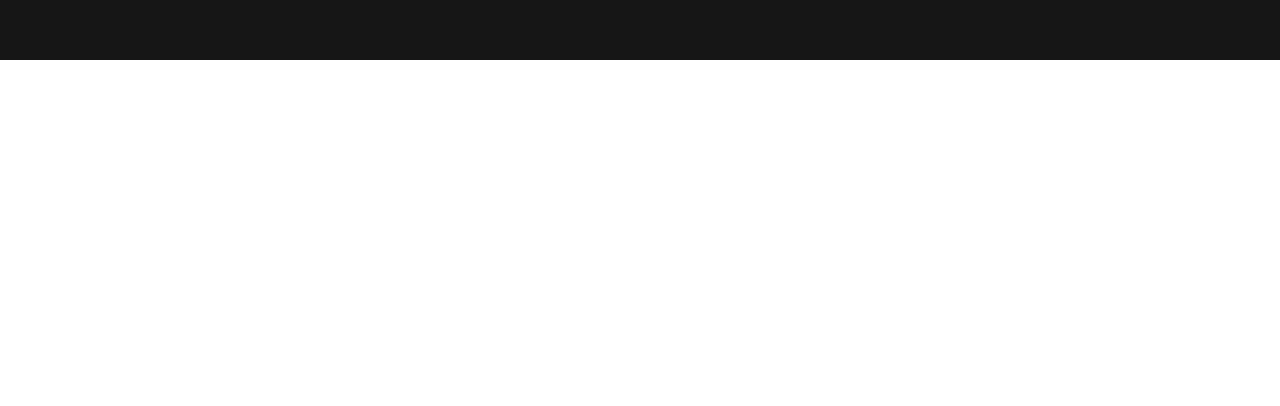
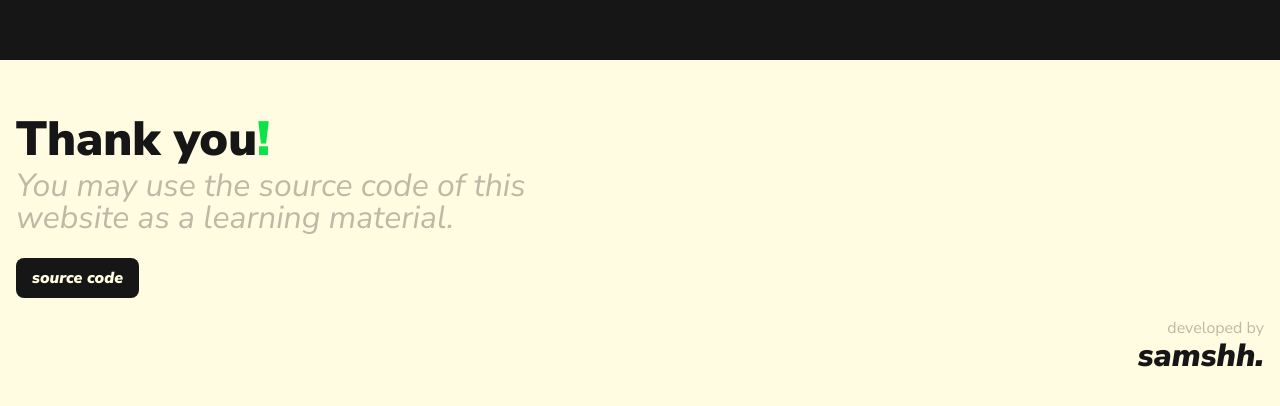
Before and after one commit to Samshh/GSAPWs-Website, a React (Vite) app: page / in a window 1280 px wide. Shown: the part 2340-2746 px from the top of the page. Before the commit the page ends 2400 px from the top, so only its background shows below. Built offline with nearby package versions, Linux system fonts and the light colour scheme.

Commit message:
added footer

```diff
--- a/src/App.tsx
+++ b/src/App.tsx
@@ -2,6 +2,7 @@ import HeroPage from "./pages/hero";
 import IntroductionPage from "./pages/introduction";
 import PrereqPage from "./pages/prereq";
 import { ReactLenis } from "@studio-freight/react-lenis";
+import FooterPage from "./pages/footer";
 
 export default function App() {
   return (
@@ -31,6 +32,9 @@ export default function App() {
         <div>
           <PrereqPage />
         </div>
+        <div>
+          <FooterPage />
+        </div>
       </ReactLenis>
     </main>
   );
--- /dev/null
+++ b/src/components/ui/button.tsx
@@ -0,0 +1,16 @@
+interface ButtonProps {
+  children: React.ReactNode;
+}
+
+export default function Button({ children }: ButtonProps) {
+  return (
+    <button
+      type="button"
+      className="px-[1rem] py-[0.5rem] text-accent bg-[#161616] font-black rounded-lg transition-all ease-linear hover:scale-105"
+    >
+      <p>
+        <em>{children}</em>
+      </p>
+    </button>
+  );
+}
--- /dev/null
+++ b/src/pages/footer/index.tsx
@@ -0,0 +1,45 @@
+import Button from "../../components/ui/button";
+
+export default function FooterPage() {
+  return (
+    <footer className="w-full bg-accent h-[360px] text-[#161616] select-none">
+      <div className="flex flex-col sm:flex-row max-w-[1280px] mx-auto px-[1rem] py-[3rem] items-center justify-center gap-[1rem] h-full">
+        <div className="flex flex-col items-start justify-start h-full w-full gap-[1.5rem]">
+          <div>
+            <h1>
+              Thank you<span className="text-primary">!</span>
+            </h1>
+            <em>
+              <h2 className="text-[#bbbaa6]">
+                You may use the source code of this website as a learning
+                material.
+              </h2>
+            </em>
+          </div>
+          <a
+            href="https://github.com/Samshh/GSAP_Workshop"
+            target="_blank"
+            rel="noopener"
+            title="source"
+          >
+            <Button>source code</Button>
+          </a>
+        </div>
+        <div className="flex flex-col justify-end items-end text-end h-full w-full">
+          <p className="text-[#bbbaa6]">developed by</p>
+          <a
+            href="https://www.samshh.me/"
+            target="_blank"
+            rel="noopener"
+            title="dev"
+            className="transition-all ease-linear hover:scale-105"
+          >
+            <em>
+              <h2 className="font-black">samshh.</h2>
+            </em>
+          </a>
+        </div>
+      </div>
+    </footer>
+  );
+}
```
